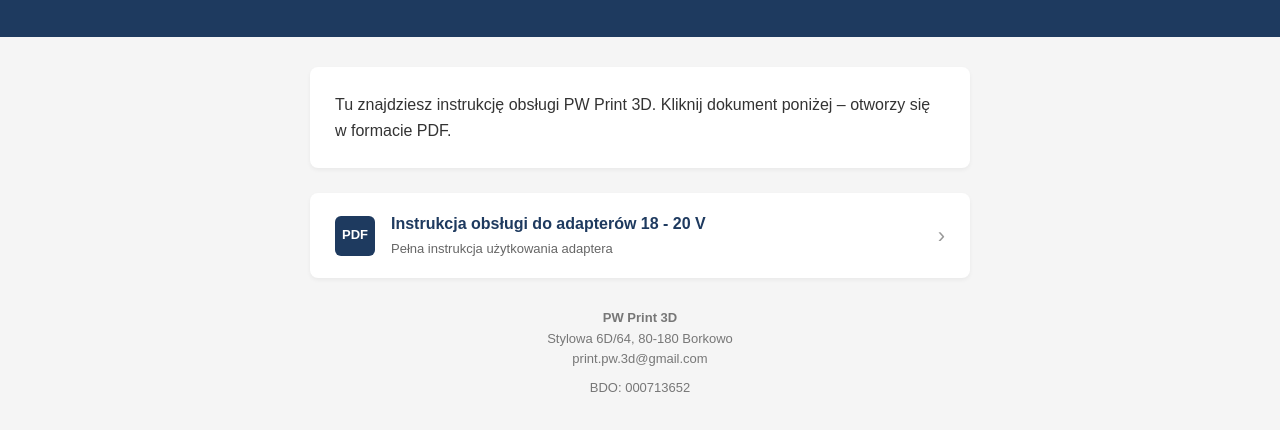
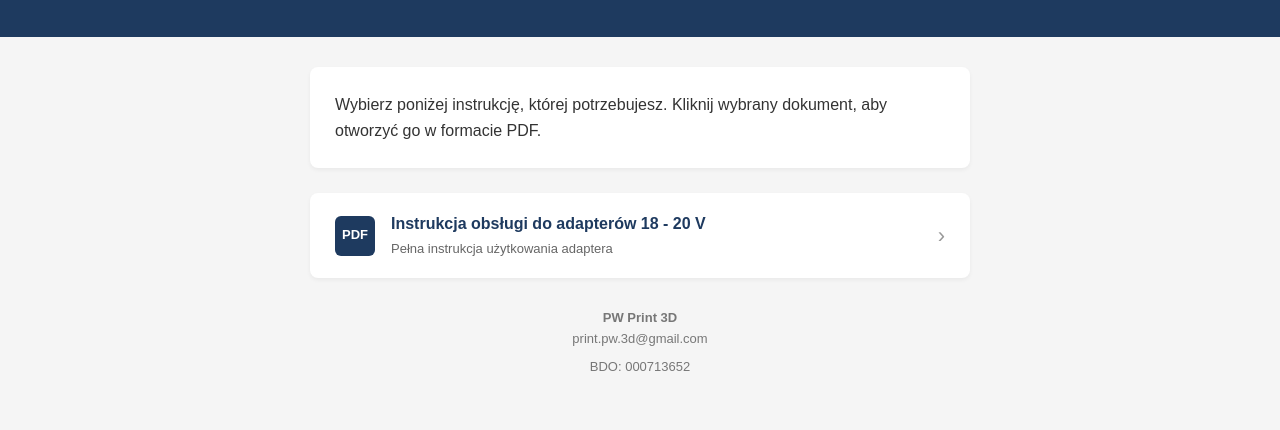
Before and after one commit to printpw3d/pwprint3d.github.io, a plain HTML site: page index.html in a window 1280 px wide. Shown: the part 134-564 px from the top of the page. Drawn offline with Linux system fonts and the light colour scheme.

Commit message:
Update index.html

```diff
--- a/index.html
+++ b/index.html
@@ -43,8 +43,8 @@
 </div>
 <div class="container">
   <div class="intro">
-    <p>Tu znajdziesz instrukcję obsługi PW Print 3D.
-    Kliknij dokument poniżej – otworzy się w formacie PDF.</p>
+    <p>Wybierz poniżej instrukcję, której potrzebujesz.
+           Kliknij wybrany dokument, aby otworzyć go w formacie PDF.</p>
   </div>
   <div class="documents">
     <a href="Instrukcja_obslugi_Adaptery_PW_Print_3d.pdf" class="doc-link" target="_blank">
@@ -58,7 +58,6 @@
   </div>
   <div class="footer">
     <p><strong>PW Print 3D</strong></p>
-    <p>Stylowa 6D/64, 80-180 Borkowo</p>
     <p>print.pw.3d@gmail.com</p>
     <p style="margin-top: 8px;">BDO: 000713652</p>
   </div>
```
